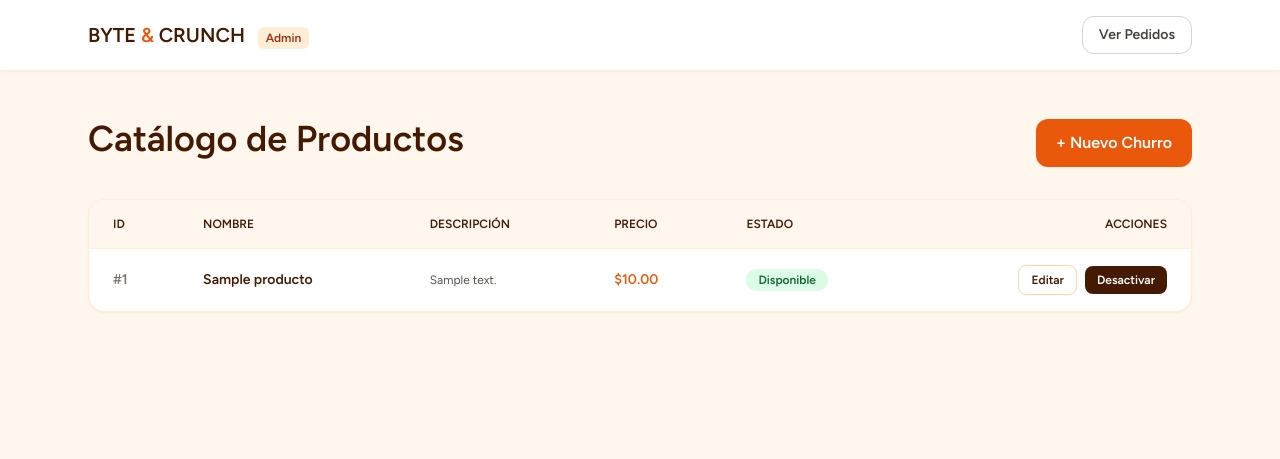
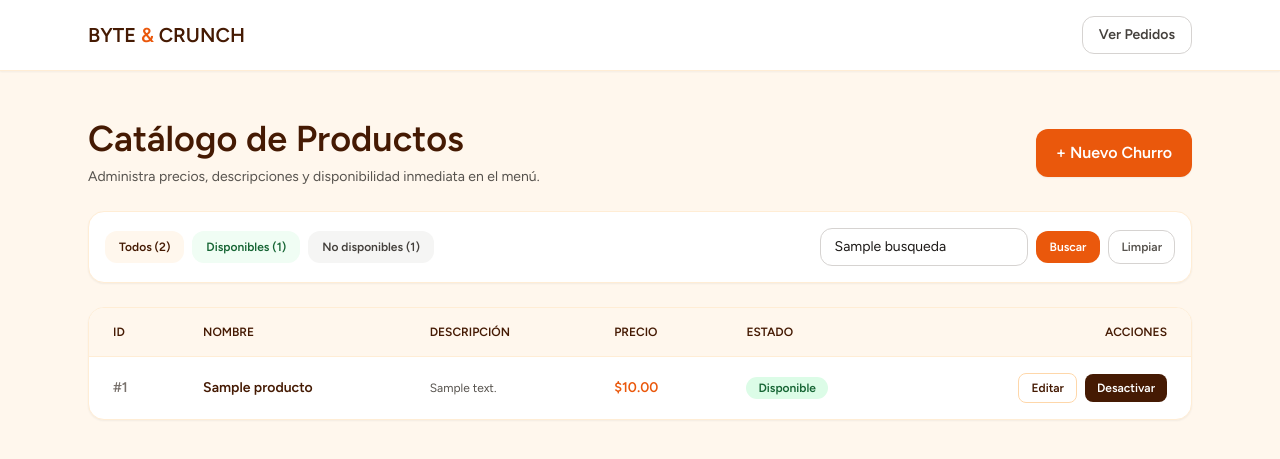
Before and after one commit to froilan07botello-afk/BYTE-CRUNCH, a Laravel app: template resources/views/admin/productos/index.blade.php in a window 1280 px wide. Shown: the top 459 px of the page. Run offline with Laravel 12, Linux system fonts and the light colour scheme; the template is opened without the code that fills it: most values are stand-ins (such as "Sample title", 1, 10 or a date in 2020); style sheets or scripts are compiled from the project's sources.

Commit message:
Se agregaron filtros operativos, busqueda y ventas del dia en panel admin

```diff
--- a/config/app.php
+++ b/config/app.php
@@ -65,7 +65,7 @@ return [
     |
     */
 
-    'timezone' => 'UTC',
+    'timezone' => 'America/Mexico_City',
 
     /*
     |--------------------------------------------------------------------------
--- a/resources/views/admin/productos/index.blade.php
+++ b/resources/views/admin/productos/index.blade.php
@@ -6,7 +6,7 @@
 <header class="border-b border-orange-100 bg-white shadow-sm">
     <nav class="mx-auto flex max-w-6xl items-center justify-between gap-4 px-4 py-4 sm:px-6">
         <a href="{{ route('admin.pedidos.index') }}" class="text-xl font-black text-amber-950">
-            BYTE <span class="text-orange-600">&</span> CRUNCH <span class="ml-2 rounded-md bg-orange-100 px-2 py-1 text-xs font-bold text-orange-800">Admin</span>
+            BYTE <span class="text-orange-600">&</span> CRUNCH
         </a>
         <div class="flex items-center gap-3">
             <a href="{{ route('admin.pedidos.index') }}" class="rounded-xl border border-stone-300 px-4 py-2 text-sm font-bold text-stone-700 hover:bg-stone-100">
@@ -18,17 +18,57 @@
 </header>
 
 <main class="mx-auto max-w-6xl px-4 py-8 sm:px-6 sm:py-12">
-    <div class="mb-8 flex flex-col gap-4 sm:flex-row sm:items-center sm:justify-between">
+    <div class="mb-6 flex flex-col gap-4 sm:flex-row sm:items-center sm:justify-between">
         <div>
             <h1 class="text-3xl font-black text-amber-950 sm:text-4xl">
                 Catálogo de Productos
             </h1>
-            <p class="mt-2 text-stone-600">
+            <p class="mt-2 text-sm text-stone-600">
+                Administra precios, descripciones y disponibilidad inmediata en el menú.
             </p>
         </div>
         <a href="{{ route('admin.productos.nuevo') }}" class="inline-flex items-center justify-center rounded-xl bg-orange-600 px-5 py-3 font-bold text-white shadow-sm transition hover:bg-orange-700">
             + Nuevo Churro
         </a>
+    </div>
+
+    <!-- Barra de filtros rápidos de productos -->
+    <div class="mb-6 flex flex-col gap-3 rounded-2xl border border-orange-100 bg-white p-4 shadow-sm sm:flex-row sm:items-center sm:justify-between">
+        <div class="flex flex-wrap items-center gap-2">
+            <a href="{{ route('admin.productos.listar', array_filter(['buscar' => $busqueda !== '' ? $busqueda : null])) }}"
+               class="rounded-xl px-3.5 py-2 text-xs font-bold transition {{ $filtroDisponibilidad === 'todos' ? 'bg-amber-950 text-white' : 'bg-orange-50 text-amber-950 hover:bg-orange-100' }}">
+                Todos ({{ $totalDisponibles + $totalNoDisponibles }})
+            </a>
+            <a href="{{ route('admin.productos.listar', array_filter(['disponibilidad' => 'disponibles', 'buscar' => $busqueda !== '' ? $busqueda : null])) }}"
+               class="rounded-xl px-3.5 py-2 text-xs font-bold transition {{ $filtroDisponibilidad === 'disponibles' ? 'bg-green-700 text-white' : 'bg-green-50 text-green-800 hover:bg-green-100' }}">
+                Disponibles ({{ $totalDisponibles }})
+            </a>
+            <a href="{{ route('admin.productos.listar', array_filter(['disponibilidad' => 'agotados', 'buscar' => $busqueda !== '' ? $busqueda : null])) }}"
+               class="rounded-xl px-3.5 py-2 text-xs font-bold transition {{ $filtroDisponibilidad === 'agotados' ? 'bg-stone-700 text-white' : 'bg-stone-100 text-stone-700 hover:bg-stone-200' }}">
+                No disponibles ({{ $totalNoDisponibles }})
+            </a>
+        </div>
+
+        <form method="GET" action="{{ route('admin.productos.listar') }}" class="flex items-center gap-2">
+            @if ($filtroDisponibilidad !== 'todos')
+                <input type="hidden" name="disponibilidad" value="{{ $filtroDisponibilidad }}">
+            @endif
+            <input
+                type="text"
+                name="buscar"
+                value="{{ $busqueda }}"
+                placeholder="Buscar churro..."
+                class="w-full sm:w-52 rounded-xl border border-stone-300 px-3.5 py-2 text-sm text-stone-900 focus:border-orange-500 focus:outline-2 focus:outline-orange-500"
+            >
+            <button type="submit" class="cursor-pointer rounded-xl bg-orange-600 px-3.5 py-2 text-xs font-bold text-white hover:bg-orange-700">
+                Buscar
+            </button>
+            @if ($busqueda !== '' || $filtroDisponibilidad !== 'todos')
+                <a href="{{ route('admin.productos.listar') }}" class="rounded-xl border border-stone-300 px-3 py-2 text-xs font-bold text-stone-600 hover:bg-stone-100">
+                    Limpiar
+                </a>
+            @endif
+        </form>
     </div>
 
     @if (session('success'))
```
Also changed, not shown: app/Http/Controllers/Admin/PedidoAdminController.php (+47 -7 lines), app/Http/Controllers/Admin/ProductoAdminController.php (+30 -4 lines), resources/views/admin/pedidos/index.blade.php (+51 -2 lines).
